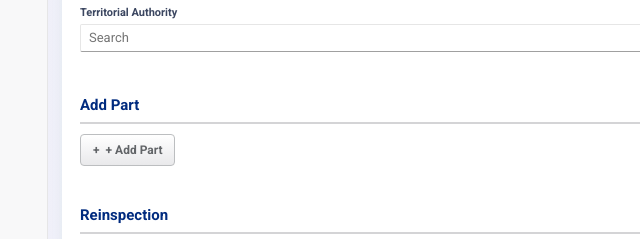
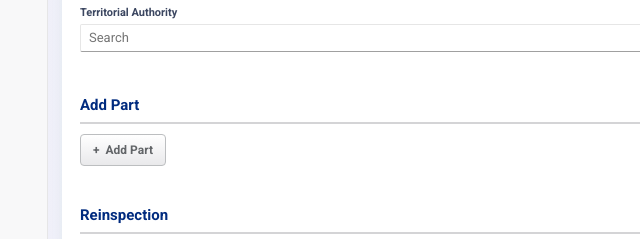
Before and after one commit to andreapickensnz/drss-3982-environmental-incident-inspection, a plain HTML site: page DRSS-3982 Environmental Incident Inspection - Datascape - v1.html in a window 1280 px wide. Shown: the part 4281-4520 px from the top of the page, 0-640 px from the left. Drawn offline with Linux system fonts and the light colour scheme.

Commit message:
Polish EII add action icons

```diff
--- a/DRSS-3982 Environmental Incident Inspection - Datascape - v1.html
+++ b/DRSS-3982 Environmental Incident Inspection - Datascape - v1.html
@@ -2822,8 +2822,10 @@ window.ENVINCIDENT_SURVEY = {
 		const row = el("div", "action-row");
 		const btn = el("button", "add");
 		btn.type = "button";
-		btn.appendChild(el("span", "add-icon", "+"));
-		btn.appendChild(document.createTextNode(field.label));
+		const icon = el("span", "add-icon", "+");
+		icon.setAttribute("aria-hidden", "true");
+		btn.appendChild(icon);
+		btn.appendChild(document.createTextNode(field.label.replace(/^\+\s*/, "")));
 		row.appendChild(btn);
 		if (field.mandatory) row.appendChild(el("span", "req", "*"));
 		const chip = originChip(field.origin);
```
